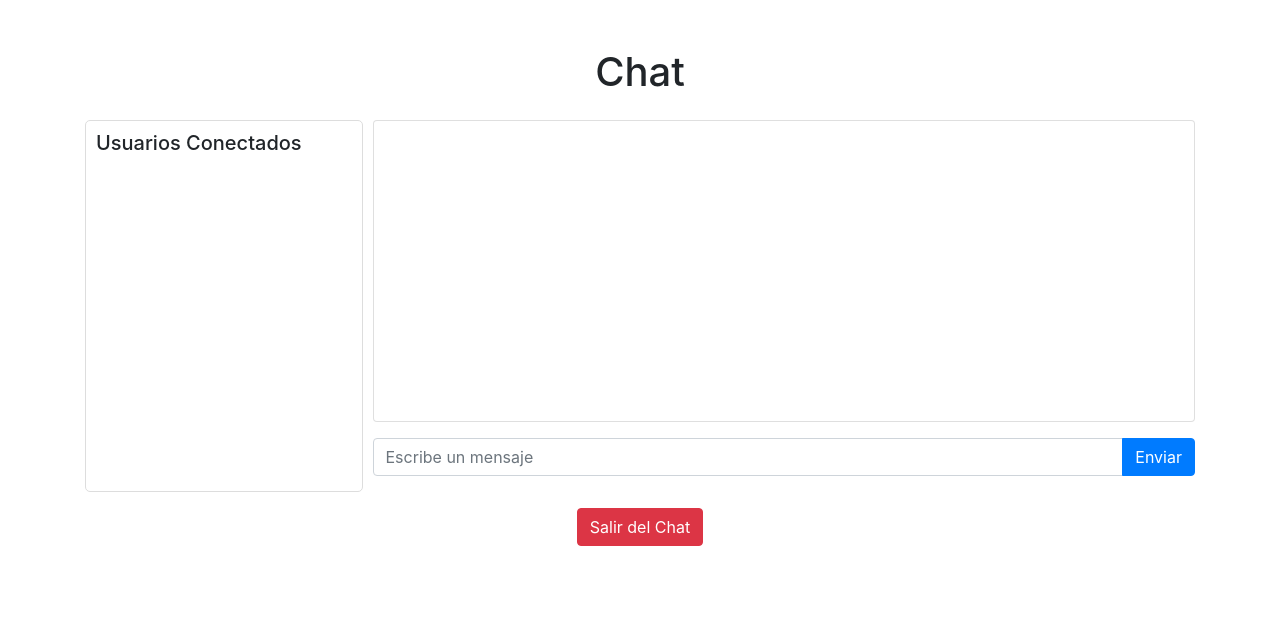
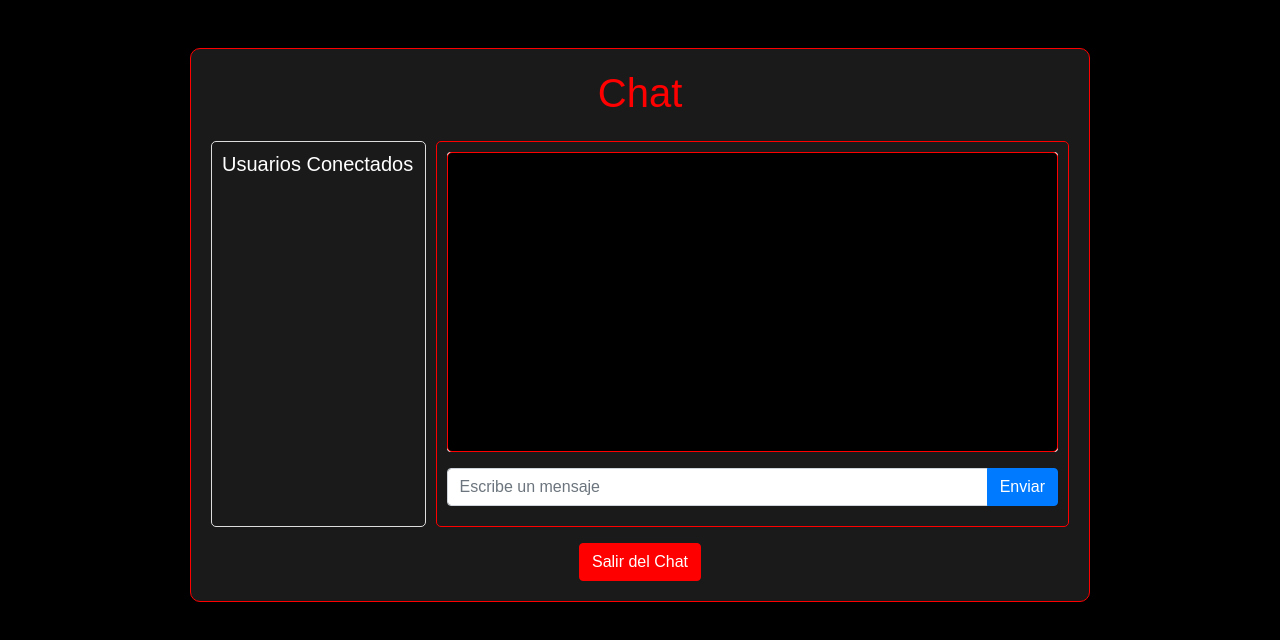
Before and after one commit to Victorls12342/Chat, a website: page Paginas/Chat.html in a window 1280 px wide. Drawn offline with nearby package versions, Linux system fonts and the light colour scheme; no server answers.

Commit message:
Version 2.5

```diff
--- a/Paginas/script.js
+++ b/Paginas/script.js
@@ -84,7 +84,7 @@ document.addEventListener('DOMContentLoaded', () => {
                 // Mostrar mensaje público enviado
                 const item = document.createElement('div');
                 item.className = 'message message-sent';
-                item.innerHTML = `<strong style="color: blue;">Para Chat Público:</strong> ${message}`;
+                item.innerHTML = `<strong style="color: #00bfff;">Para Chat Público:</strong> ${message}`;
                 messages.appendChild(item);
             } else {
                 const recipientName = input.dataset.recipientName || 'desconocido';
@@ -93,7 +93,7 @@ document.addEventListener('DOMContentLoaded', () => {
                 // Mostrar mensaje privado enviado
                 const item = document.createElement('div');
                 item.className = 'message message-sent';
-                item.innerHTML = `<strong style="color: blue;">Para ${recipientName}:</strong> ${message}`;
+                item.innerHTML = `<strong style="color: #00bfff;">Para ${recipientName}:</strong> ${message}`;
                 messages.appendChild(item);
             }
 
--- a/Paginas/style.css
+++ b/Paginas/style.css
@@ -1,3 +1,115 @@
+/* General */
+body {
+    background-color: #000; /* Fondo negro */
+    color: #fff; /* Texto blanco */
+    font-family: Arial, sans-serif;
+    margin: 0;
+    padding: 0;
+}
+
+h1, h2, h3 {
+    color: #ff0000; /* Títulos en rojo */
+    text-align: center;
+}
+
+a, button {
+    color: #fff; /* Texto blanco */
+    background-color: #ff0000; /* Fondo rojo */
+    border: none;
+    border-radius: 5px;
+    padding: 10px 15px;
+    text-decoration: none;
+    cursor: pointer;
+}
+
+a:hover, button:hover {
+    background-color: #ff3333; /* Fondo rojo más claro */
+    color: #000; /* Texto negro */
+}
+
+/* Contenedores */
+.container {
+    margin: 20px auto;
+    padding: 20px;
+    max-width: 900px;
+    border: 1px solid #ff0000; /* Borde rojo */
+    border-radius: 10px;
+    background-color: #1a1a1a; /* Fondo oscuro */
+}
+
+/* Formularios */
+.bg-light {
+    background-color: #1a1a1a !important;
+  }
+form {
+    margin: 10px 0;
+}
+
+input, select, textarea {
+    width: 100%;
+    padding: 10px;
+    margin: 10px 0;
+    border: 1px solid #ff0000; /* Borde rojo */
+    border-radius: 5px;
+    background-color: #000; /* Fondo negro */
+    color: #fff; /* Texto blanco */
+}
+input{
+    margin: 0px 0;
+}
+
+input::placeholder, textarea::placeholder {
+    color: #888; /* Texto de marcador gris */
+}
+
+/* Listas y Mensajes */
+ul {
+    list-style: none;
+    padding: 0;
+}
+
+li {
+    margin: 5px 0;
+    padding: 10px;
+    border: 1px solid #ff0000; /* Borde rojo */
+    border-radius: 5px;
+    background-color: #1a1a1a; /* Fondo oscuro */
+}
+
+/* Chat */
+#chat-container {
+    display: flex;
+    gap: 10px;
+    color: #fff;
+}
+
+#user-list {
+    width: 25%;
+    max-height: 400px;
+    overflow-y: auto;
+    border: 1px solid #ff0000; /* Borde rojo */
+    border-radius: 5px;
+    padding: 10px;
+    background-color: #1a1a1a; /* Fondo oscuro */
+}
+
+#messages-container {
+    flex: 1;
+    background-color: #1a1a1a; /* Fondo oscuro */
+    border: 1px solid #ff0000; /* Borde rojo */
+    border-radius: 5px;
+    padding: 10px;
+}
+
+#messages {
+    height: 300px;
+    overflow-y: auto;
+    background-color: #000; /* Fondo negro */
+    border: 1px solid #ff0000; /* Borde rojo */
+    border-radius: 5px;
+    padding: 10px;
+}
+
 .message {
     margin: 5px 10px;
     padding: 10px;
@@ -7,18 +119,48 @@
 }
 
 .message-sent {
-    background-color: #d1e7dd; /* Verde claro */
+    background-color: #1a1a1a; /* Fondo oscuro */
+    color: #00ff00; /* Texto verde para mensajes enviados */
     margin-left: auto;
     text-align: right;
+    border: 1px solid #ff0000; /* Borde rojo */
 }
 
 .message-received {
-    background-color: #f8d7da; /* Rojo claro */
+    background-color: #1a1a1a; /* Fondo oscuro */
+    color: #ff0000; /* Texto rojo para mensajes recibidos */
     margin-right: auto;
     text-align: left;
+    border: 1px solid #ff0000; /* Borde rojo */
 }
-.active-button {
-    background-color: #007bff !important; /* Color de fondo del botón activo */
-    color: white !important; /* Color del texto */
-    border: 1px solid #0056b3; /* Borde más oscuro */
+
+/* Botón de Logout */
+#logoutButton {
+    background-color: #ff0000; /* Fondo rojo */
+    color: #fff; /* Texto blanco */
+    border: 1px solid #ff0000;
 }
+
+#logoutButton:hover {
+    background-color: #fff; /* Fondo blanco al pasar el ratón */
+    color: #ff0000; /* Texto rojo */
+}
+.form-check {
+    display: flex;
+    align-items: center; /* Alinear el checkbox y el texto verticalmente */
+    gap: 10px; /* Espacio entre el checkbox y el texto */
+    margin-top: 10px;
+    padding-left:0;
+}
+
+.form-check-input {
+    margin: 0; /* Quitar cualquier margen predeterminado */
+    width: auto; /* Asegurar que el tamaño del checkbox sea apropiado */
+    height: auto; /* Asegurar que el tamaño del checkbox sea apropiado */
+}
+
+.form-check-label {
+    color: #fff; /* Texto en blanco */
+    padding-left:4%;
+}
+.card{ border: #ff0000;}
```
Also changed, not shown: Paginas/CambioPass.html (+1 -1 lines), Paginas/Login.html (+2 -2 lines), Paginas/Recuperar.html (+1 -1 lines), Paginas/Registrar.html (+1 -1 lines), Paginas/index.html (+1 -1 lines).
